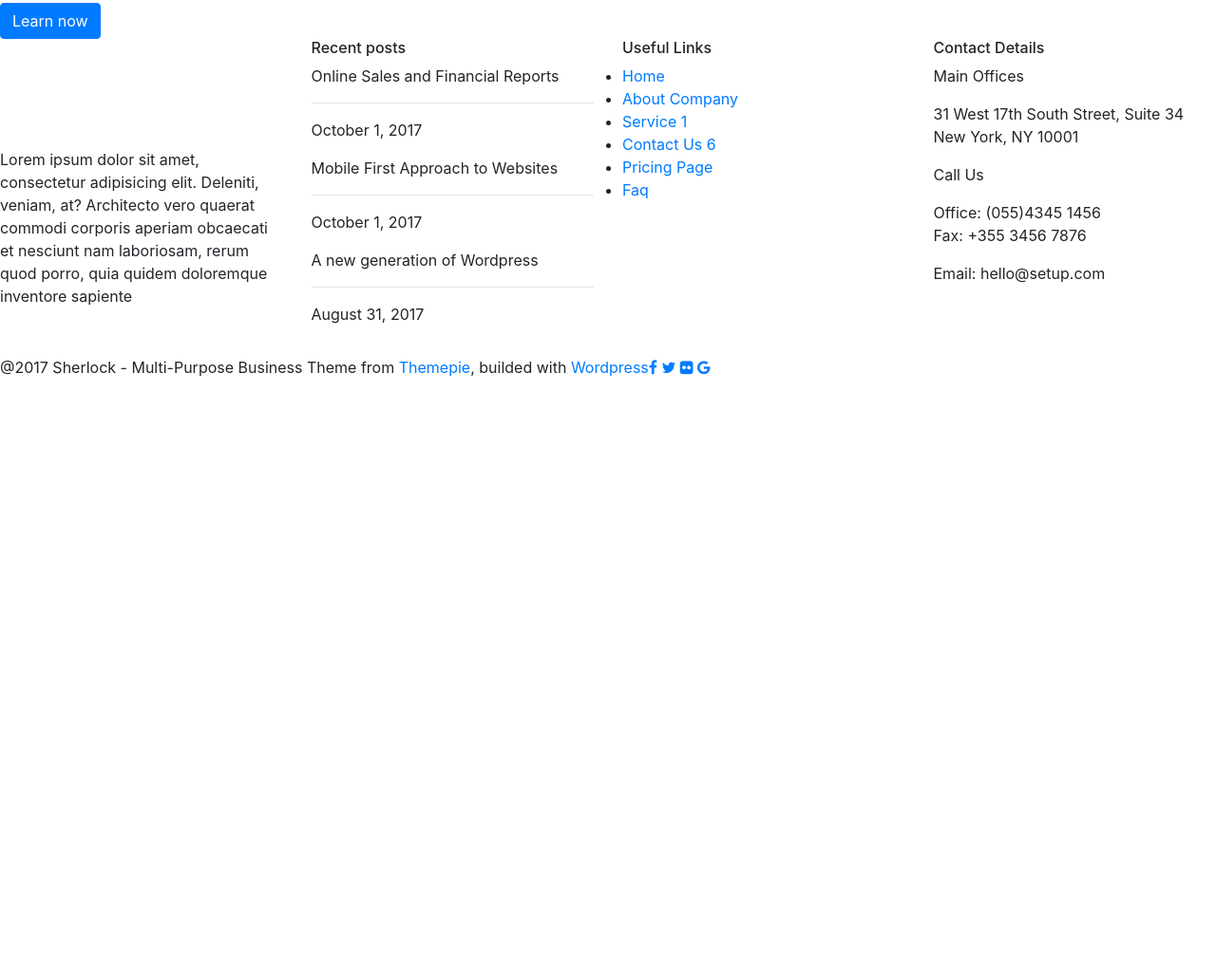
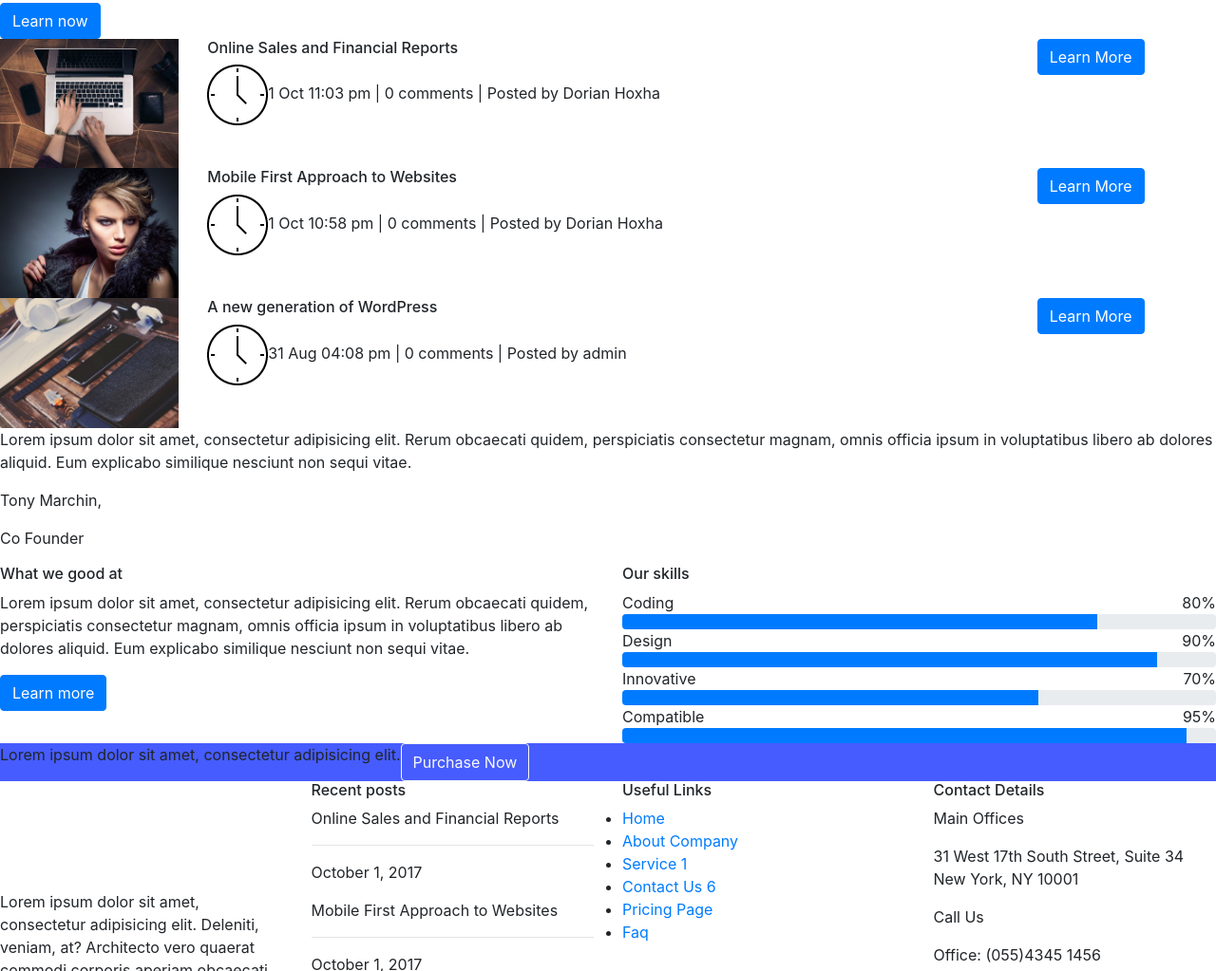
Before and after one commit to Dara-Shelli/website-template-pro, a plain HTML site: page main/home-section-style.html in a window 1280 px wide. Shown: the part 1146-2169 px from the top of the page at 95% size. Before the commit the page ends 1545 px from the top, so only its background shows below. Drawn offline with nearby package versions, Linux system fonts and the light colour scheme.

Commit message:
section-style html done

```diff
--- a/main/home-section-style.html
+++ b/main/home-section-style.html
@@ -15,6 +15,8 @@
 </head>
 
 <body>
+
+<!-- This is the menu -->
 
   <div class="container">
 
@@ -73,6 +75,10 @@
 
   </div>
 
+  <!-- The menu ends here -->
+
+  <!-- This is the header -->
+
   <div class="headerbg2">
 
     <div class="">
@@ -82,6 +88,10 @@
     </div>
 
   </div>
+
+  <!-- The header ends here -->
+
+  <!-- This is a div -->
 
   <div class="row">
 
@@ -96,6 +106,8 @@
     </div>
 
   </div>
+
+  <!-- This is a div -->
 
   <div class="row">
 
@@ -125,6 +137,8 @@
 
   </div>
 
+  <!-- This is a div -->
+
   <div class="row">
 
     <div class="col-3 px-0">
@@ -142,6 +156,8 @@
 
   </div>
 
+  <!-- This is a div -->
+
   <div class="row">
 
     <div class="col-6">
@@ -153,6 +169,127 @@
     <div class="col-6">
       <p>Lorem ipsum dolor sit amet, consectetur adipisicing elit. Excepturi consectetur, et distinctio illo ullam maxime architecto error totam in magni aliquam minus cupiditate corporis laudantium, odio nesciunt enim quibusdam atque.</p>
     </div>
+
+  </div>
+
+  <!-- This is a div -->
+
+  <div>
+
+    <div class="row">
+
+      <div class="col-2">
+        <img class="img-fluid" src="../images/23545-825x600.jpg" alt="">
+      </div>
+      <div class="col-8">
+        <h6>Online Sales and Financial Reports</h6>
+        <p><img class="img-fluid" src="../images/basic_clock.png" alt="">1 Oct 11:03 pm | 0 comments | Posted by Dorian Hoxha</p>
+      </div>
+      <div class="col-2">
+        <button type="button" class="btn btn-primary">Learn More</button>
+      </div>
+
+    </div>
+
+    <div class="row">
+
+      <div class="col-2">
+        <img class="img-fluid" src="../images/photography3-825x600.jpg" alt="">
+      </div>
+      <div class="col-8">
+        <h6>Mobile First Approach to Websites</h6>
+        <p><img class="img-fluid" src="../images/basic_clock.png" alt="">1 Oct 10:58 pm | 0 comments | Posted by Dorian Hoxha</p>
+      </div>
+      <div class="col-2">
+        <button type="button" class="btn btn-primary">Learn More</button>
+      </div>
+
+    </div>
+
+    <div class="row">
+
+      <div class="col-2">
+        <img class="img-fluid" src="../images/aaron-burden-55603-825x600.jpg" alt="">
+      </div>
+      <div class="col-8">
+        <h6>A new generation of WordPress</h6>
+        <p><img class="img-fluid" src="../images/basic_clock.png" alt="">31 Aug 04:08 pm | 0 comments | Posted by admin</p>
+      </div>
+      <div class="col-2">
+        <button type="button" class="btn btn-primary">Learn More</button>
+      </div>
+
+    </div>
+
+  </div>
+
+  <!-- This is a div -->
+
+  <div>
+
+    <p>Lorem ipsum dolor sit amet, consectetur adipisicing elit. Rerum obcaecati quidem, perspiciatis consectetur magnam, omnis officia ipsum in voluptatibus libero ab dolores aliquid. Eum explicabo similique nesciunt non sequi vitae.</p>
+    <p>Tony Marchin,</p>
+    <p>Co Founder</p>
+
+  </div>
+
+  <!-- This is a div -->
+
+  <div>
+
+    <div class="row">
+
+      <div class="col-6">
+        <h6>What we good at</h6>
+        <p>Lorem ipsum dolor sit amet, consectetur adipisicing elit. Rerum obcaecati quidem, perspiciatis consectetur magnam, omnis officia ipsum in voluptatibus libero ab dolores aliquid. Eum explicabo similique nesciunt non sequi vitae.</p>
+        <a href="#" class="btn btn-primary">Learn more</a>
+      </div>
+
+      <div class="col-6">
+        <h6>Our skills</h6>
+        <div class="row">
+          <span class="col-6 text-left">Coding</span>
+          <span class="col-6 text-right">80%</span>
+        </div>
+        <div class="progress">
+          <div class="progress-bar" role="progressbar" style="width: 80%" aria-valuenow="80" aria-valuemin="0" aria-valuemax="100"></div>
+        </div>
+
+        <div class="row">
+          <span class="col-6 text-left">Design</span>
+          <span class="col-6 text-right">90%</span>
+        </div>
+        <div class="progress">
+          <div class="progress-bar" role="progressbar" style="width: 90%" aria-valuenow="90" aria-valuemin="0" aria-valuemax="100"></div>
+        </div>
+
+        <div class="row">
+          <span class="col-6 text-left">Innovative</span>
+          <span class="col-6 text-right">70%</span>
+        </div>
+        <div class="progress">
+          <div class="progress-bar" role="progressbar" style="width: 70%" aria-valuenow="70" aria-valuemin="0" aria-valuemax="100"></div>
+        </div>
+
+        <div class="row">
+          <span class="col-6 text-left">Compatible</span>
+          <span class="col-6 text-right">95%</span>
+        </div>
+        <div class="progress">
+          <div class="progress-bar" role="progressbar" style="width: 95%" aria-valuenow="95" aria-valuemin="0" aria-valuemax="100"></div>
+        </div>
+      </div>
+
+    </div>
+
+  </div>
+
+  <!-- This is a div -->
+
+  <div class="d-flex bgcolorblue">
+
+    <p>Lorem ipsum dolor sit amet, consectetur adipisicing elit.</p>
+    <button type="button" class="btn btn-outline-light">Purchase Now</button>
 
   </div>
 
--- a/scss/style.scss
+++ b/scss/style.scss
@@ -18,3 +18,7 @@
   background-image: url("../images/34253245-1.jpg");
   background-repeat: no-repeat;
 }
+
+.bgcolorblue {
+  background-color: #465cff;
+}
```
Also changed, not shown: css/style.css, images/basic_clock.png (added), 1 other file.
